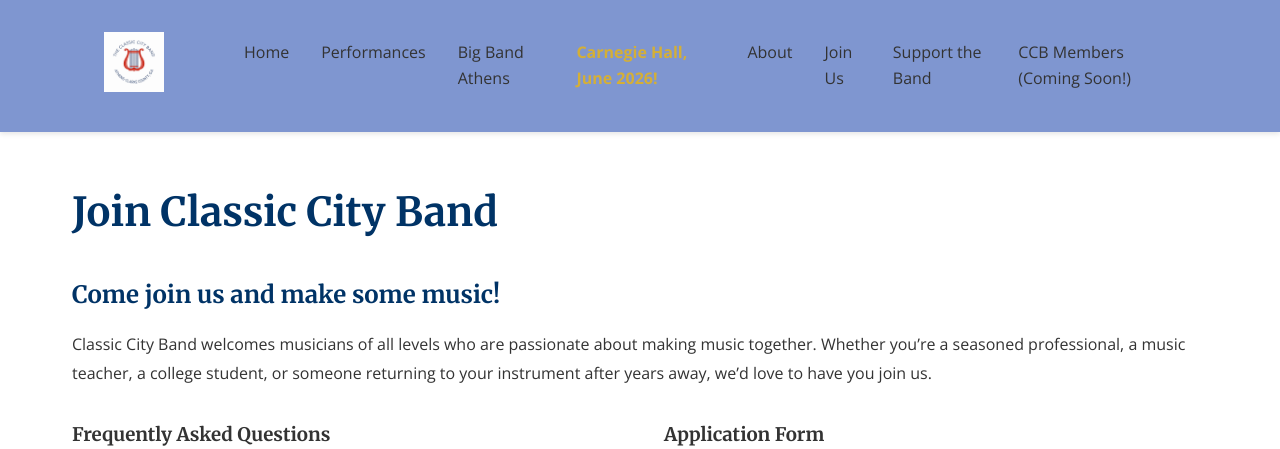
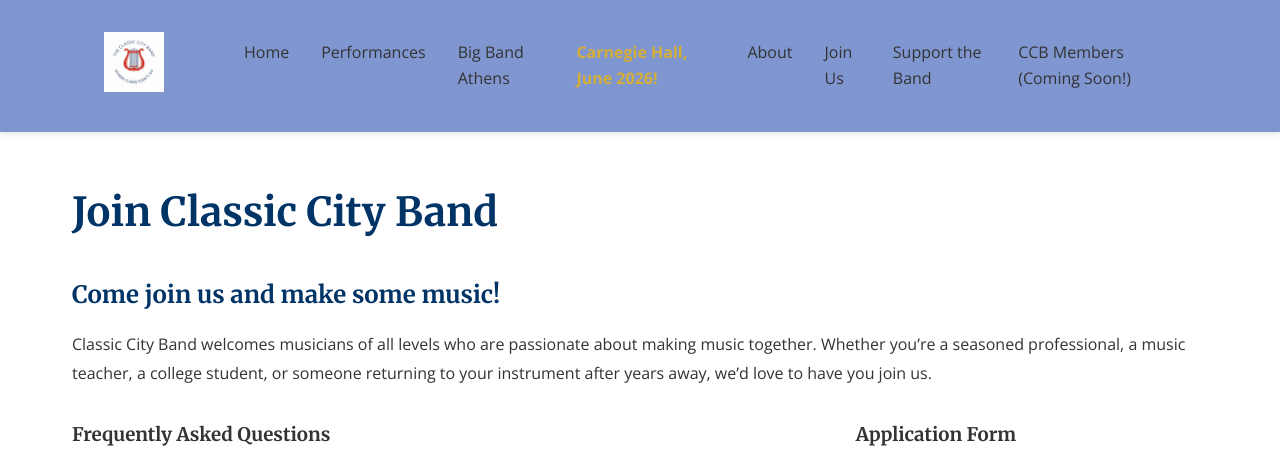
Before and after one commit to webmasterCCB/CCBwebsite, a Jekyll site: the page built from join-backup.md, in a window 1280 px wide and 1400 px high. Shown: the top 449 px of the window. Built offline with Jekyll 4.4.1, drawn with Linux system fonts in a browser that asks for light colours; comment, search, counter and statistics services are not loaded; grey boxes are pictures that could not be loaded.

Commit message:
Update style.css

```diff
--- a/assets/css/style.css
+++ b/assets/css/style.css
@@ -521,6 +521,11 @@ footer {
   border-radius: 8px;
 }
 
+.join-form h3 {
+  text-align: center;
+  margin-bottom: 1.5rem;
+}
+
 /* Responsive Design */
 @media (max-width: 768px) {
   /* Hide hero caption on mobile */
```
